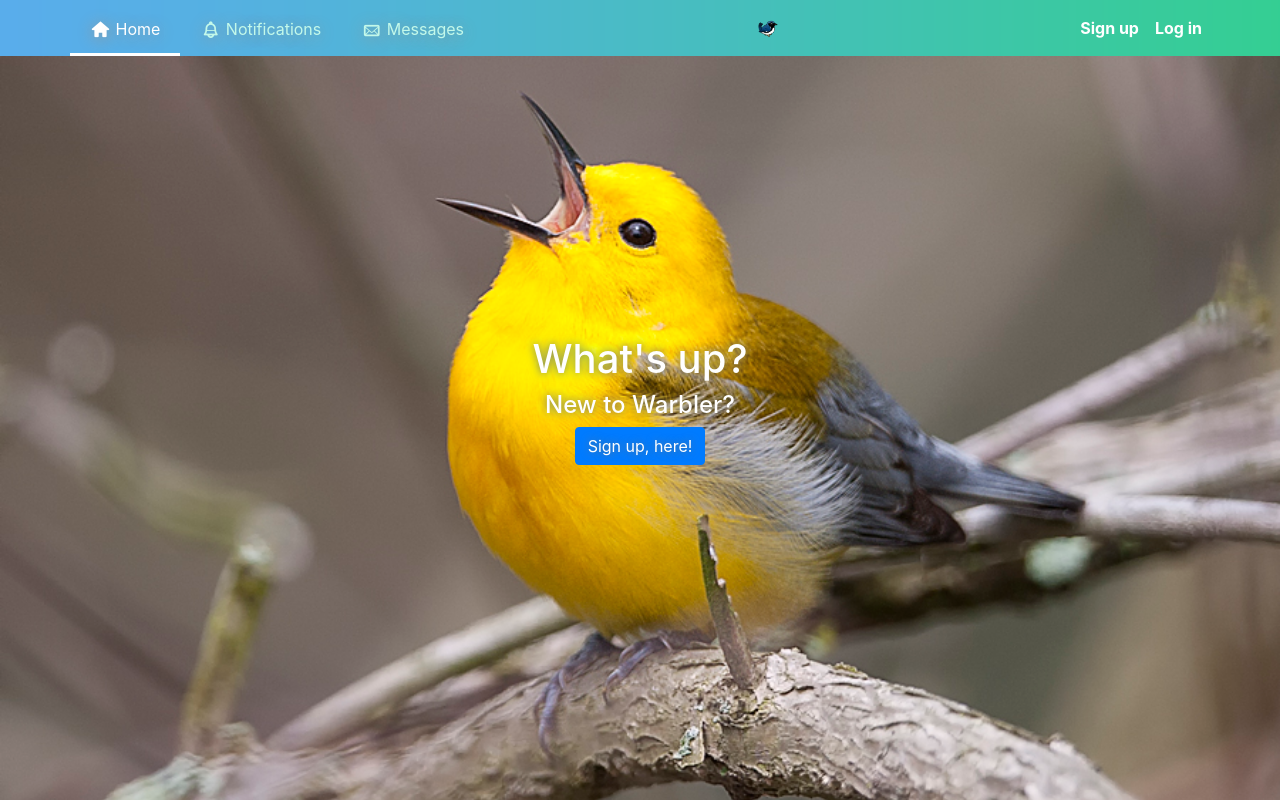
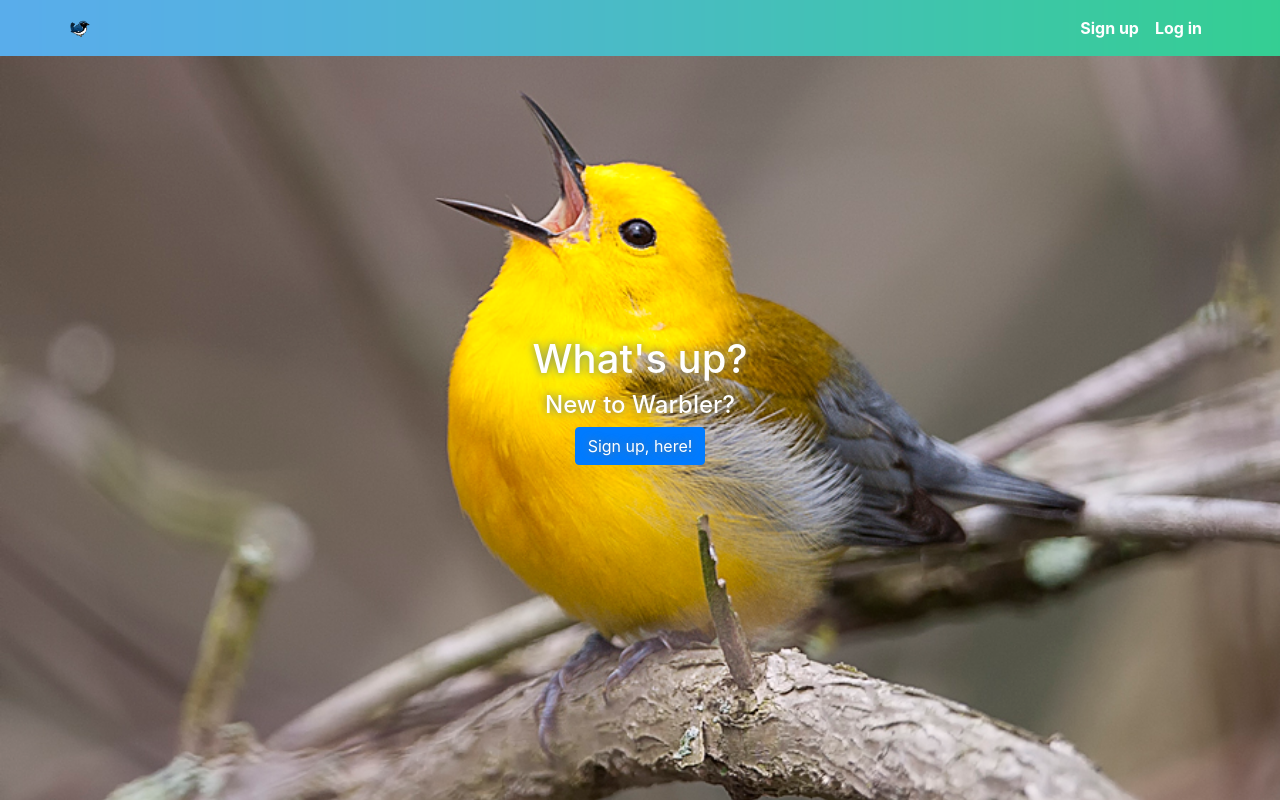
Before and after one commit to menberusch/Warbler-App, a React (Create React App) app in the folder warbler-client/: page / in a window 1280 px wide. Built offline with nearby package versions, Linux system fonts and the light colour scheme.

Commit message:
Adding breadcrumbs to navbar

```diff
--- a/warbler-client/src/components/Homepage.js
+++ b/warbler-client/src/components/Homepage.js
@@ -16,7 +16,6 @@ const Homepage = ({currentUser}) => {
       </div>
     );
   };
-  console.log(currentUser);
   return (
     <div className="row">
       <UserAside {...currentUser.user} />
--- a/warbler-client/src/components/MessageItem.js
+++ b/warbler-client/src/components/MessageItem.js
@@ -8,7 +8,7 @@ const MessageItem = ({date, profileImgUrl, text, username, removeMessage, isCurr
     <li className="list-group-item">
       <img src={profileImgUrl || DefaultProfileImg} alt="username" height="100" width="100" className="timeline-image"/>
       <div className="message-area">
-        <Link to="/">@{username} &nbsp;</Link>
+        <Link to={`/${username}`}>@{username} &nbsp;</Link>
         <span className="text-muted">
           <Moment className="text-muted" format="Do MMM YYYY">
             {date}
--- a/warbler-client/src/components/Profilepage.js
+++ b/warbler-client/src/components/Profilepage.js
@@ -10,8 +10,8 @@ class Profilepage extends Component {
     this.state = {
       activeTab: 'posts'
     };
+    console.log(props);
     document.title = `@${props.currentUser.user.username} | Warbler`;
-    console.log(props);
   };
 
   toggleTab(tab) {
--- a/warbler-client/src/containers/App.js
+++ b/warbler-client/src/containers/App.js
@@ -1,7 +1,7 @@
 import React from 'react';
 import {Provider} from 'react-redux';
 import {configureStore} from '../store';
-import {BrowserRouter as Router} from 'react-router-dom'
+import {BrowserRouter as Router, Route} from 'react-router-dom'
 import Navbar from './Navbar';
 import Main from './Main';
 import {setAuthorizationToken, setCurrentUser} from '../store/actions/auth';
@@ -23,7 +23,7 @@ const App = () => (
   <Provider store={store}>
     <Router>
       <div className="onboarding">
-        <Navbar />
+        <Route component={Navbar} />
         <Main />
       </div>
     </Router>
--- a/warbler-client/src/containers/Navbar.js
+++ b/warbler-client/src/containers/Navbar.js
@@ -12,8 +12,15 @@ class Navbar extends Component {
 
     this.state = {
       profileTooltipOpen: false,
-      profileSettingsOpen: false
+      profileSettingsOpen: false,
+      location: document.location.pathname
     };
+
+    props.history.listen(({pathname}) => {
+      this.setState(prevState => (
+        prevState.location !== pathname ? {location: pathname} : ''
+      ));
+    });
   }
 
   toggleProfileTooltip = () => {
@@ -37,14 +44,15 @@ class Navbar extends Component {
 
   render() {
     let {isAuthenticated, user} = this.props.currentUser;
-    let {profileSettingsOpen, profileTooltipOpen} = this.state;
+    let {profileSettingsOpen, profileTooltipOpen, location} = this.state;
     let profileImg = user.profileImgUrl ? user.profileImgUrl : DefaultProfileImg;
 
     return(
       <nav className="navbar sticky-top navbar-expand">
         <div className="container">
+          {isAuthenticated && (
             <ul className="nav navbar-nav navbar-left">
-            <li className={document.location.pathname === '/' ? 'active' : ''}>
+              <li className={location === '/' ? 'active' : ''}>
                 <Link to="/">
                   <i className="icon-home"></i> <span>Home</span>
                   <div className="underline"></div>
@@ -63,6 +71,7 @@ class Navbar extends Component {
                 </Link>
               </li>
             </ul>
+          )}
           <Link to="/" className="navbar-brand">
             <img src={Logo} alt="Warbler Home"/>
           </Link>
@@ -122,7 +131,6 @@ class Navbar extends Component {
                   toggle={this.toggleProfileTooltip}>
                   Profile and settings
                 </Tooltip>
-                {/* <a onClick={this.logout} href="/">Log out</a> */}
               </li>
               <li>
                 <Link to={`/users/${user.id}/messages/new`}>
--- a/warbler-client/src/index.css
+++ b/warbler-client/src/index.css
@@ -182,6 +182,7 @@ ul.nav.navbar-right li {
 
 .navbar-left li.active {
   color: #fff;
+  pointer-events: none;
 }
 .navbar-left li.active .underline{
   background-color: #fff;
```
Also changed, not shown: 1 other file (tests, documents, lock files or other folders). Lines whose indentation alone changed are shown as unchanged.
